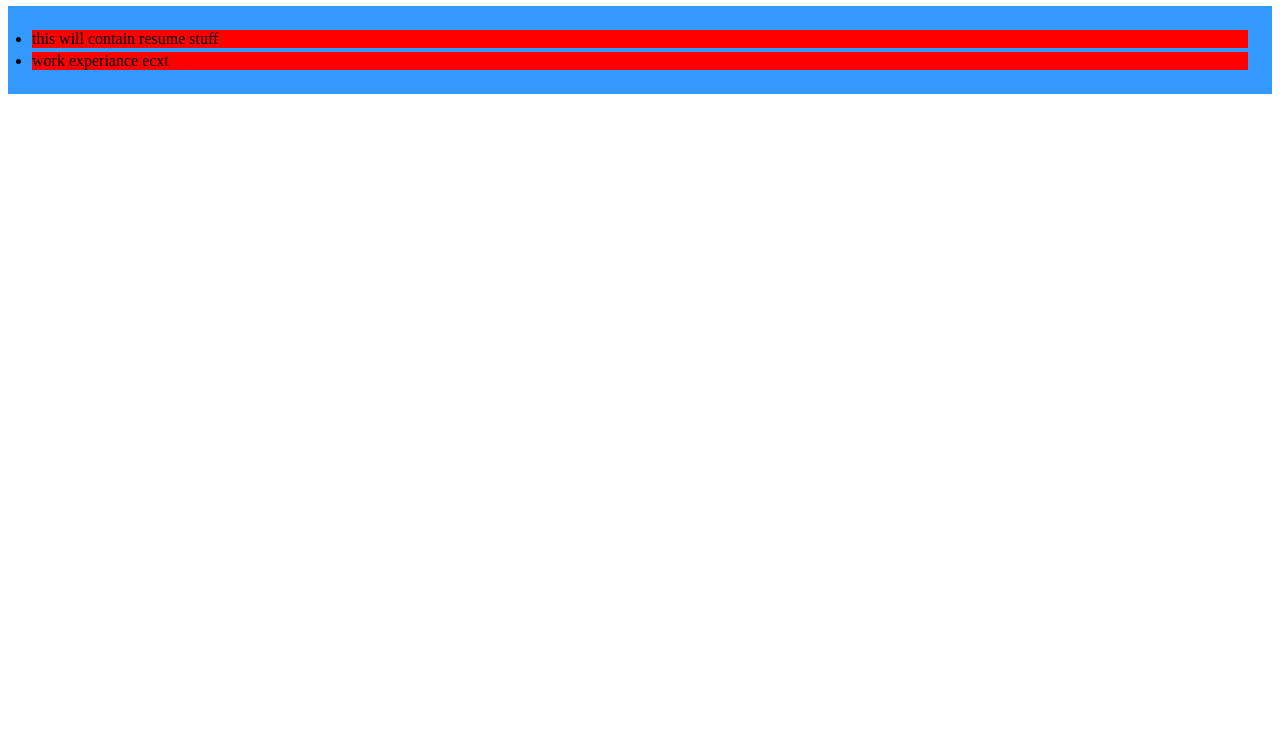
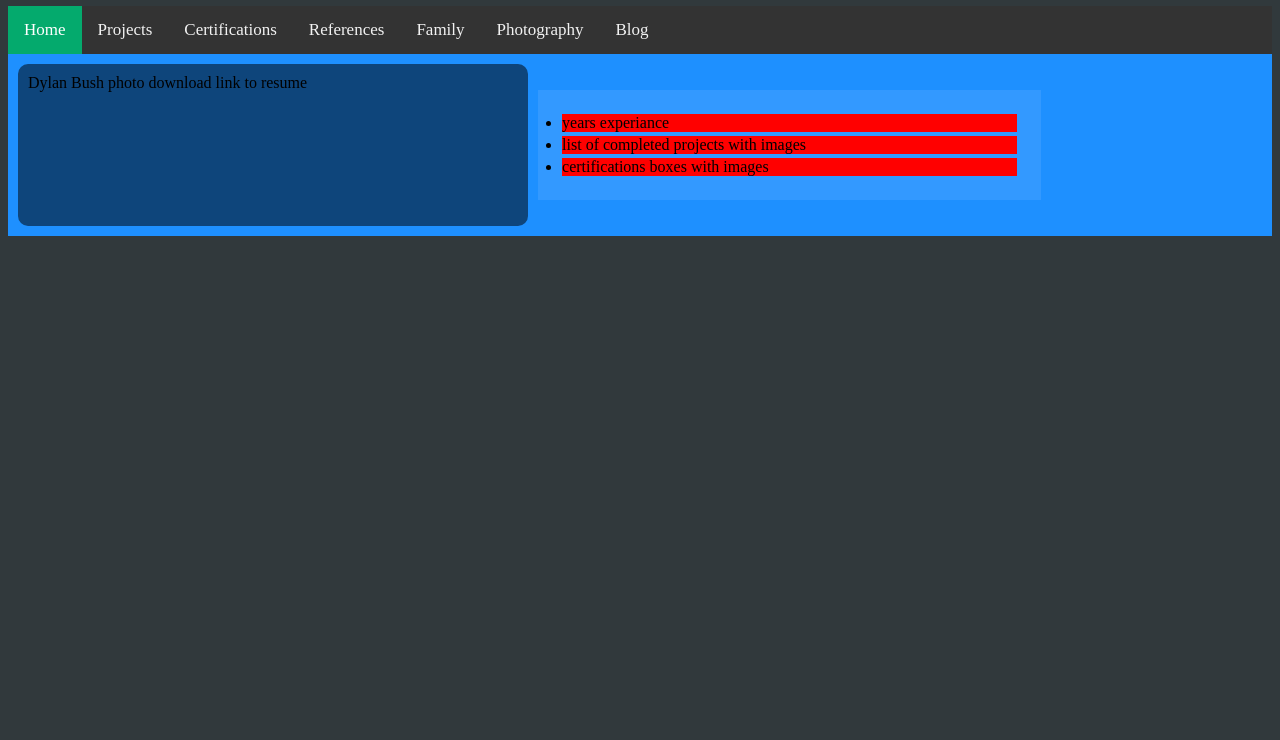
Before and after one commit to DylanTheComputerGuy/DylanTheComputerGuy.github.io, a website: page Home.html in a window 1280 px wide. Shown: the part 60-800 px from the top of the page. Drawn offline with Linux system fonts and the light colour scheme.

Commit message:
Some more mocking

```diff
--- a/Home.html
+++ b/Home.html
@@ -7,11 +7,24 @@
     </header>
 
     <body>
-        <div>
-            <ul>
-                <li>this will contain resume stuff</li>
-                <li>work experiance ecxt</li>
-            </ul>
+        <div class="topnav">
+          <a class="active" href="#home">Home</a>
+          <a href="#news">Projects</a>
+          <a href="#contact">Certifications</a>
+          <a href="#about" >References</a>
+          <a href="#family" >Family</a>
+          <a href="#photography" >Photography</a>
+          <a href="#blog" >Blog</a>
+        </div>
+        <div class="container">
+            <div class="DeveloperCard">Dylan Bush photo download link to resume</div>
+            <div>
+                <ul>
+                    <li>years experiance</li>
+                    <li>list of completed projects with images</li>
+                    <li>certifications boxes with images</li>
+                </ul>
+            </div>
         </div>
     </body>
 </html>
--- a/StylesForHomePage.css
+++ b/StylesForHomePage.css
@@ -13,3 +13,45 @@ ul li {
     background-color: red;
     margin: 4px;
 }
+
+.topnav {
+  overflow: hidden;
+  background-color: #333;
+}
+
+.topnav a {
+  float: left;
+  color: #f2f2f2;
+  text-align: center;
+  padding: 14px 16px;
+  text-decoration: none;
+  font-size: 17px;
+}
+
+.topnav a:hover {
+  background-color: #ddd;
+  color: black;
+}
+
+.topnav a.active {
+  background-color: #04AA6D;
+  color: white;
+}
+body {
+  background-color: 31393c;
+}
+
+.container {
+  display: grid;
+  grid-template-columns: auto auto auto;
+  background-color: dodgerblue;
+  padding: 10px;
+}
+.container div {
+  padding:10px
+}
+
+.developerCard{
+  background-color: #0e457b;
+  border-radius: 10px;
+}
```
